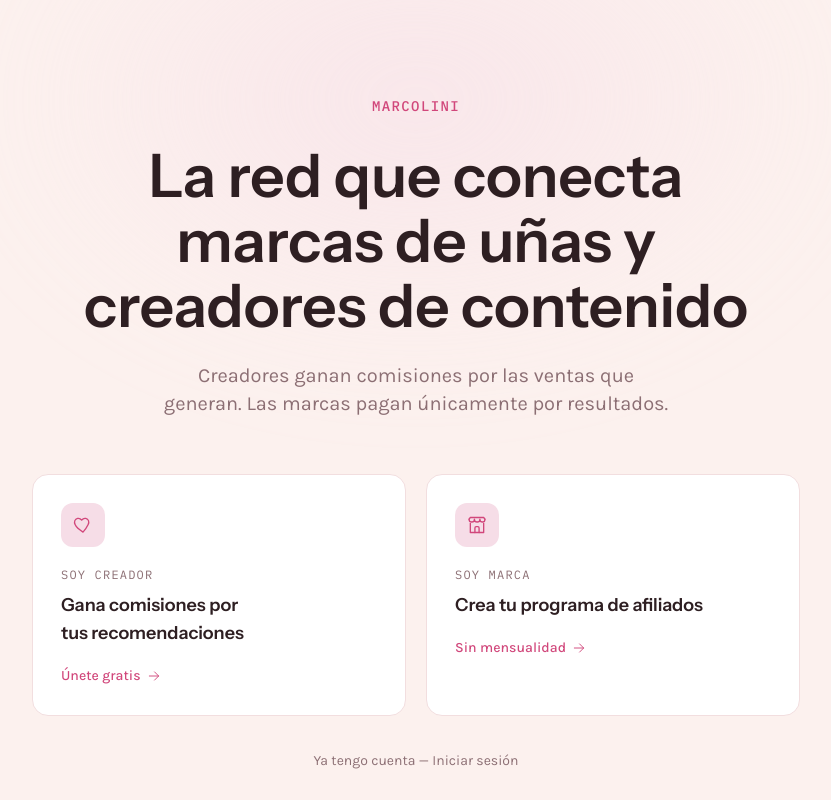
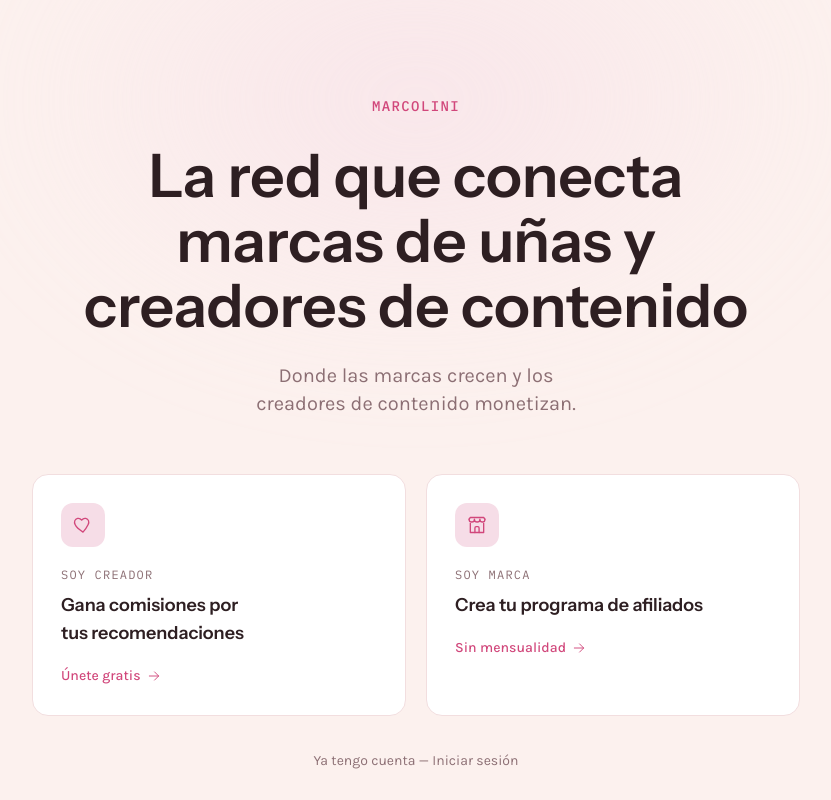
Before and after one commit to jdiaz-ops/test1234, a Next.js app: page / in a window 1280 px wide. Shown: the top 800 px of the page, without its empty margins (224-1055 px from the left). Built offline with nearby package versions, Linux system fonts and the light colour scheme.

Commit message:
home: nuevo subtítulo del hero
"Creadores ganan comisiones por las ventas que generan. Las marcas
pagan únicamente por resultados." → "Donde las marcas crecen y los
creadores de contenido monetizan."

```diff
--- a/src/app/page.tsx
+++ b/src/app/page.tsx
@@ -20,8 +20,7 @@ export default function HomePage() {
             La red que conecta marcas de uñas y creadores de contenido
           </h1>
           <p className="text-brand-ink-soft text-lg sm:text-xl max-w-xl mx-auto mb-14 text-balance">
-            Creadores ganan comisiones por las ventas que generan. Las marcas
-            pagan únicamente por resultados.
+            Donde las marcas crecen y los creadores de contenido monetizan.
           </p>
 
           <div className="grid sm:grid-cols-2 gap-5 mb-8">
```
